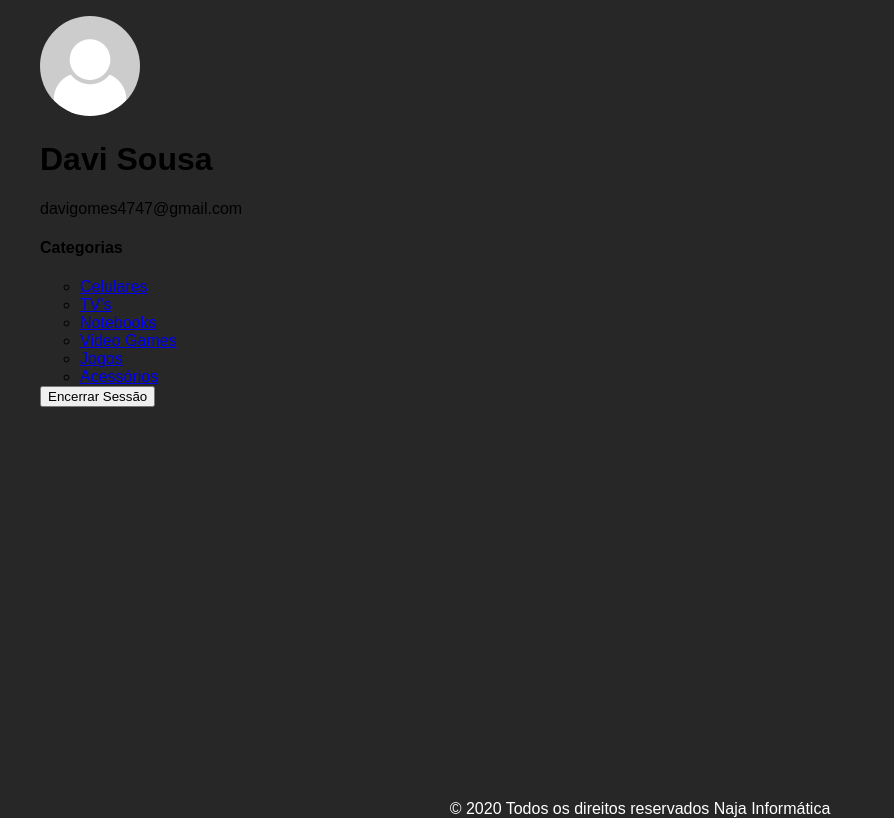
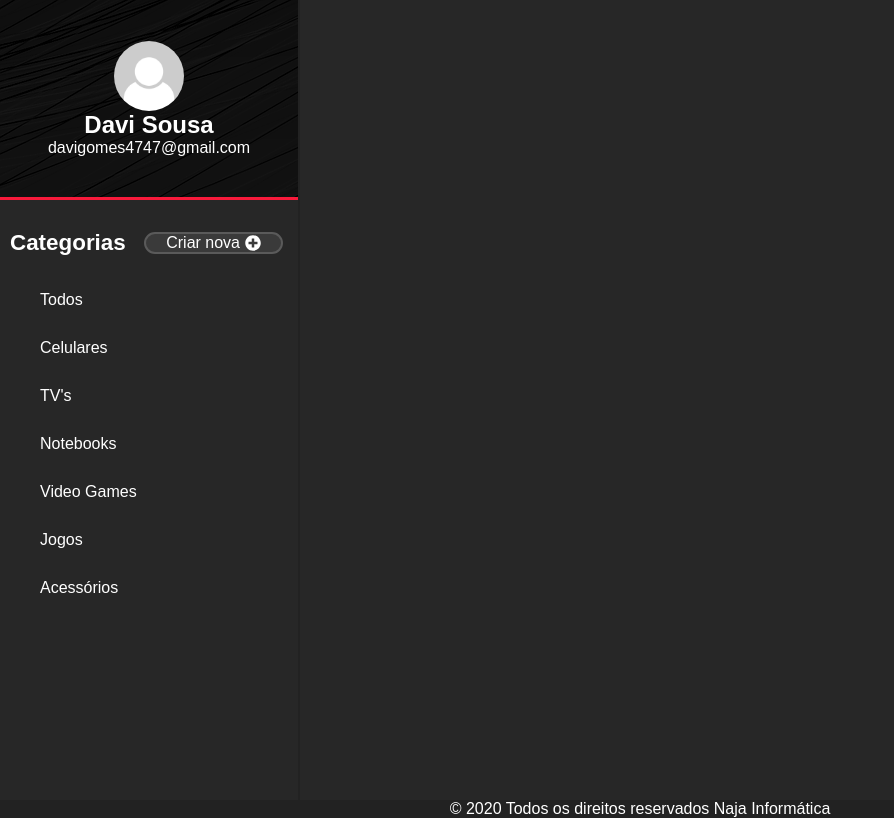
Before and after one commit to davigsousa/naja-frontend, a React (Create React App) app: page /painel in a window 1280 px wide. Shown: the whole page, without its empty margins (0-894 px from the left). Built offline with nearby package versions, Linux system fonts and the light colour scheme; a web font is replaced by a local one.

Commit message:
SideNav added

```diff
--- a/package.json
+++ b/package.json
@@ -12,6 +12,7 @@
     "react": "^16.13.1",
     "react-dom": "^16.13.1",
     "react-google-login": "^5.1.10",
+    "react-icons": "^3.10.0",
     "react-router-dom": "^5.1.2",
     "react-scripts": "3.4.1"
   },
--- a/src/App/Footer/index.jsx
+++ b/src/App/Footer/index.jsx
@@ -2,11 +2,9 @@ import React from 'react';
 
 function Footer() {
   return (
-    <footer className="page-footer center grey darken-4" style={{ padding: 0 }}>
-      <div className="footer-copyright">
-        <div className="container" style={{ color: 'white', textAlign: 'center' }}>
-          © 2020 Todos os direitos reservados Naja Informática
-        </div>
+    <footer style={{ padding: 0 }}>
+      <div style={{ color: 'white', textAlign: 'center', backgroundColor: '#222' }}>
+        © 2020 Todos os direitos reservados Naja Informática
       </div>
     </footer>
   );
--- a/src/App/style.css
+++ b/src/App/style.css
@@ -13,6 +13,11 @@
   box-sizing: border-box;
 }
 
+a {
+  text-decoration: none;
+  color: white;
+}
+
 body {
   background-color: var(--bg);
   margin: 0;
@@ -21,6 +26,16 @@ body {
 .app-container {
   margin: 0 auto;
   max-width: 1920px;
+}
+
+.btn {
+  border: solid 2px var(--primary);
+}
+
+.btn:hover {
+  cursor: pointer;
+  background-color: #333;
+  border: solid 2px var(--secondary-darker);
 }
 
 ::-webkit-scrollbar-track {
--- a/src/pages/Login/index.jsx
+++ b/src/pages/Login/index.jsx
@@ -51,7 +51,7 @@ function Login() {
                     type="button"
                     onClick={renderProps.onClick}
                     disabled={renderProps.disabled}
-                    className="social-button"
+                    className="social-button btn"
                   >
                     <img src={google} alt="google" className="responsive-img" />
                     Fazer login com o Google
--- a/src/pages/Login/style.css
+++ b/src/pages/Login/style.css
@@ -50,19 +50,11 @@
   font-size: 1rem;
   width: 300px;
   padding: 1.5vw 2vw;
-  border: none;
   border-radius: 1vw;
   display: flex;
   align-items: center;
   justify-content: center;
   background-color: var(--primary);
-  border: solid 2px var(--primary);
-}
-
-.social-button:hover {
-  cursor: pointer;
-  background-color: #333;
-  border: solid 2px var(--secondary-darker);
 }
 
 .social-button > img {
--- a/src/pages/Panel/components/SideNav/index.jsx
+++ b/src/pages/Panel/components/SideNav/index.jsx
@@ -1,5 +1,6 @@
 import React, { useEffect, useState } from 'react';
-import { Link, useHistory } from 'react-router-dom';
+import { Link } from 'react-router-dom';
+import { FaPlusCircle, FaTimesCircle } from 'react-icons/fa';
 
 // import { getUser, logout } from '../../../../services/auth';
 
@@ -7,8 +8,6 @@ import avatar from '../../../../assets/avatar.png';
 import './style.css';
 
 function SideNav() {
-  const history = useHistory();
-
   const [name, setName] = useState('');
   const [email, setEmail] = useState('');
   const [categories, setCategories] = useState([]);
@@ -36,22 +35,28 @@ function SideNav() {
 
       <li>
         <div className="panel-categories">
-          <h4>Categorias</h4>
+          <div>
+            <h4>Categorias</h4>
+            <div className="new-category btn">
+              Criar nova
+              <FaPlusCircle />
+            </div>
+          </div>
           <ul className="panel-categories-list">
+            <li>
+              <Link to="/painel">Todos</Link>
+            </li>
             {
               categories.map((category) => (
                 <li>
-                  <Link to={`/painel/${encodeURI(category)}`}>{category}</Link>
+                  <Link to={`/painel/${encodeURI(category)}`}>
+                    <p>{category}</p>
+                    <FaTimesCircle />
+                  </Link>
                 </li>
               ))
             }
           </ul>
-        </div>
-      </li>
-
-      <li>
-        <div className="panel-logout">
-          <button type="button">Encerrar Sessão</button>
         </div>
       </li>
     </ul>
--- a/src/pages/Panel/components/SideNav/style.css
+++ b/src/pages/Panel/components/SideNav/style.css
@@ -1,9 +1,104 @@
 .sidenav {
+  padding: 0;
+  margin: 0;
   width: 300px;
+  min-height: 100vh;
+  list-style: none;
+  border-right: solid 2px #222;
+  color: white;
+  display: grid;
+  grid-template-rows: 200px 1fr;
+}
+
+.user-info {
+  height: 200px;
+  padding: 8px;
+  display: flex;
+  align-items: center;
+  justify-content: center;
+  flex-direction: column;
+  background-image: url('../../../../assets/black.png');
+  border-bottom: solid 3px var(--secondary);
+}
+
+.user-info > h1 {
+  margin: 0;
+  font-size: 1.5rem;
+}
+
+.user-info > p {
+  margin: 0;
+}
+
+.user-info > img {
+  width: 70px;
+  border-radius: 50%;
+}
+
+.panel-categories {
+  height: 100%;
+  padding-left: 10px;
+}
+
+.panel-categories > div {
+  display: flex;
+  align-items: center;
+  justify-content: space-between;
+}
+
+.panel-categories > div > h4 {
+  font-size: 1.4rem;
+}
+
+.new-category {
+  display: flex;
+  align-items: center;
+  justify-content: space-between;
+  margin-right: 15px;
+  border-radius: 20px;
+  padding: 0 20px;
+  background-color: var(--primary-darker);
+}
+
+.new-category > svg {
+  margin-left: 5px;
+}
+
+.panel-categories-list {
+  max-height: 400px;
+  padding-left: 10px;
+  overflow:hidden;
+  overflow-y:scroll;
   list-style: none;
 }
 
-.user-info > img {
-  width: 100px;
-  border-radius: 50%;
+.panel-categories-list > li {
+  border-radius: 20px;
+  margin-bottom: 20px;
+  padding: 5px 20px;
+  width: 80%;
 }
+
+.panel-categories-list p {
+  margin: 0;
+}
+
+.panel-categories-list > li > a {
+  display: flex;
+  align-items: center;
+  justify-content: space-between;
+}
+
+.panel-categories-list > li:hover {
+  cursor: pointer;
+  background-color: var(--primary-darker);
+}
+
+.panel-categories-list > li svg {
+  display: none;
+  color: var(--secondary);
+}
+
+.panel-categories-list > li:hover svg {
+  display: block;
+}
```
Also changed, not shown: src/assets/black.png (added), 1 other file (tests, documents, lock files or other folders).
